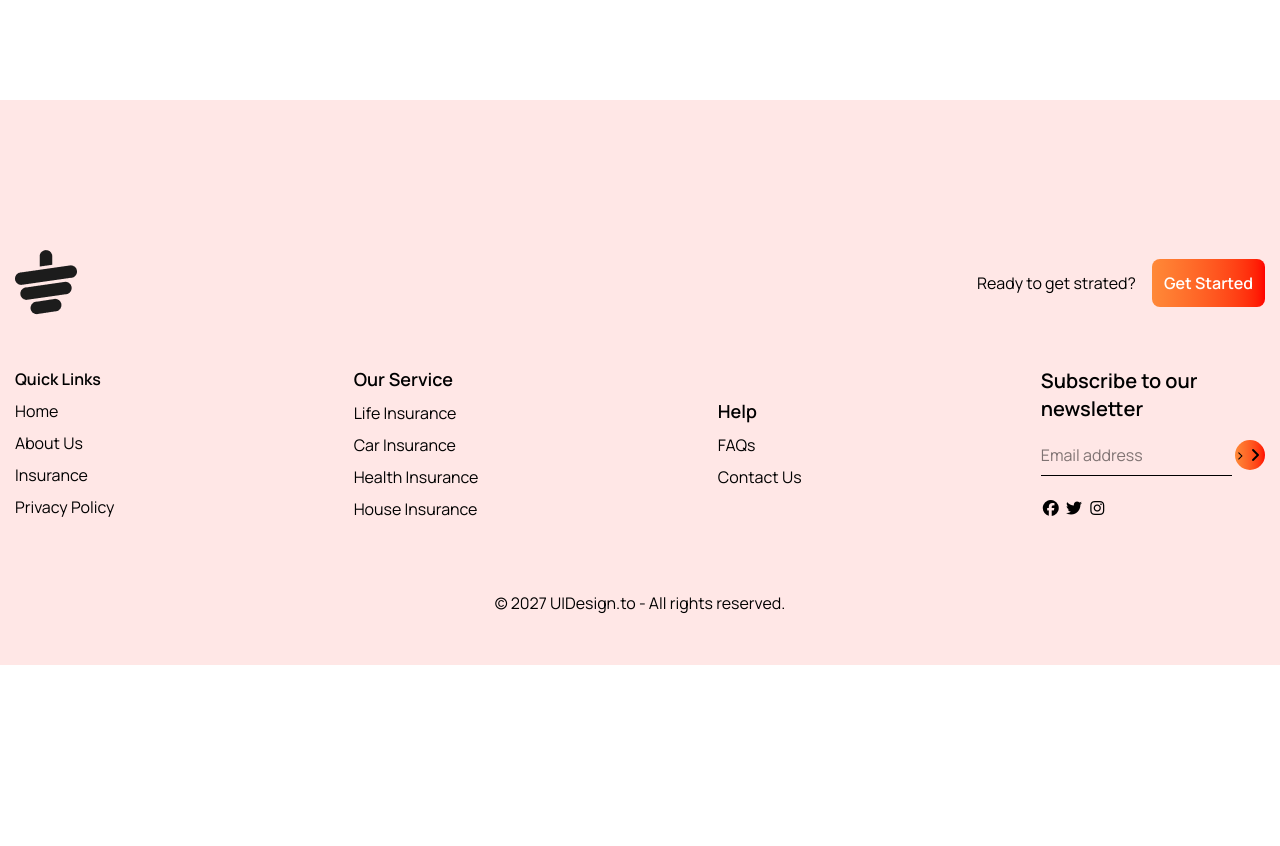
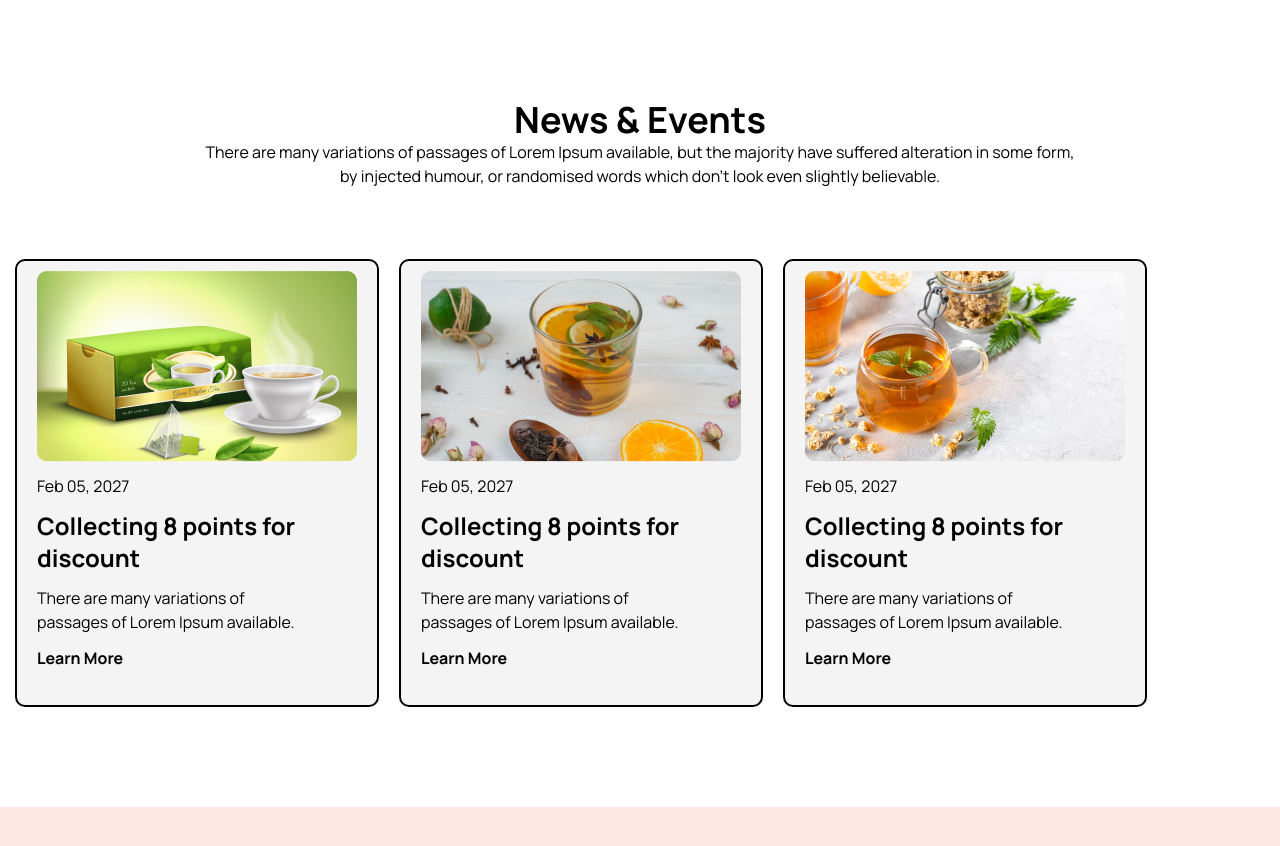
Before and after one commit to sakhawat236hossain/simple-html-css-tailwine-recap-project, a plain HTML site: page index.html in a window 1280 px wide. Shown: the part 2319-3165 px from the top of the page. Before the commit the page ends 2984 px from the top, so only its background shows below. Drawn offline with nearby package versions, Linux system fonts and the light colour scheme.

Commit message:
News & Events

```diff
--- a/index.html
+++ b/index.html
@@ -139,6 +139,34 @@ tea time at The <br> Tea House</h1>
     </div>
   </div>
 
+<!-- News & Events  -->
+ <section class=" max-w-[1250px] mx-auto mt-[100px]">
+  <h1 class="text-center items-center text-4xl font-bold">News & Events</h1>
+  <p class="text-center items-center">There are many variations of passages of Lorem Ipsum available, but the majority have suffered alteration in some form, <br> by injected humour, or randomised words which don't look even slightly believable. </p>
+  <div class="mt-[71px]  flex md:flex gap-5">
+    <div class="border-2 w-[364px] h-[448px] bg-[#F4F4F4] justify-center items-center p-[10px] pl-[20px]  rounded-[10px]">
+      <img src="./images/news-1.png  " alt="">
+      <p class="mt-3">Feb 05, 2027</p>
+      <h1 class="mt-3 text-2xl font-bold">Collecting 8 points for discount</h1>
+      <p class="mt-3">There are many variations of <br>passages of Lorem Ipsum available.</p>
+      <h1 class="mt-3 font-bold">Learn More</h1>
+    </div>
+    <div class="border-2 w-[364px] h-[448px] bg-[#F4F4F4] justify-center items-center p-[10px] pl-[20px] rounded-[10px]">
+      <img src="./images/news-2.png  " alt="">
+      <p class="mt-3">Feb 05, 2027</p>
+      <h1 class="mt-3 text-2xl font-bold">Collecting 8 points for discount</h1>
+      <p class="mt-3">There are many variations of <br>passages of Lorem Ipsum available.</p>
+      <h1 class="mt-3 font-bold">Learn More</h1>
+    </div>
+    <div class="border-2 w-[364px] h-[448px] bg-[#F4F4F4] justify-center items-center p-[10px] pl-[20px] rounded-[10px]">
+      <img src="./images/news-3.png  " alt="">
+      <p class="mt-3">Feb 05, 2027</p>
+      <h1 class="mt-3 text-2xl font-bold">Collecting 8 points for discount</h1>
+      <p class="mt-3">There are many variations of <br>passages of Lorem Ipsum available.</p>
+      <h1 class="mt-3 font-bold">Learn More</h1>
+    </div>
+  </div>
+ </section>
 
 <!-- footer section -->
 <div class=" bg-[#ffe7e6] py-[50px] mt-[100px]">
```
